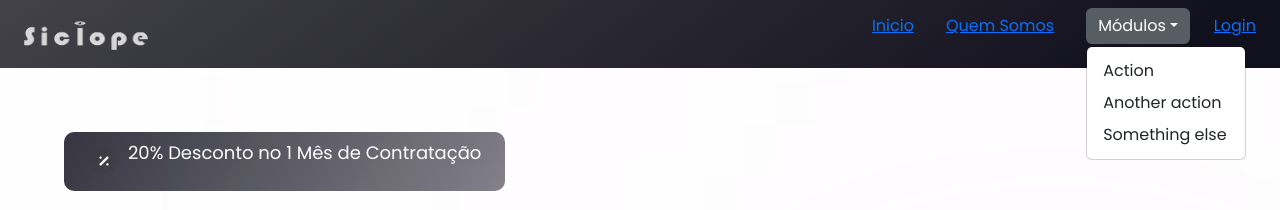
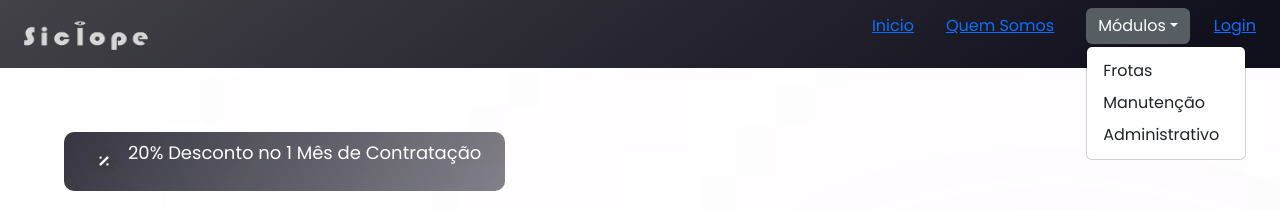
Before and after one commit to flavioepimentel/sciclop_website, a React (Vite) app: page /sciclop_website in a window 1280 px wide. Both pictures are taken after a click on the button "Módulos". Shown: the top 210 px of the page. Built offline with nearby package versions, Linux system fonts and the light colour scheme.

Commit message:
feat: :sparkles: Add dropdown button on navbar

```diff
--- a/src/Layout/components/DropdownComponent.jsx
+++ b/src/Layout/components/DropdownComponent.jsx
@@ -1,14 +1,20 @@
 import Dropdown from 'react-bootstrap/Dropdown';
 import DropdownButton from 'react-bootstrap/DropdownButton';
 import "../style.css"
+import {dropdownLinks} from '../../constants/index'
 
 const DropdownComponent= () => {
   return (
-    <DropdownButton variant="secondary" title="Módulos">
-      <Dropdown.Item href="#/action-1">Action</Dropdown.Item>
-      <Dropdown.Item href="#/action-2">Another action</Dropdown.Item>
-      <Dropdown.Item href="#/action-3">Something else</Dropdown.Item>
-    </DropdownButton>
+      <DropdownButton variant="secondary" title="Módulos">
+      { dropdownLinks.map((item) => {
+      const { id, title } = item;
+      return (
+        <Dropdown.Item key={item.id} href={`modulos/#${item.title}`}>
+          {item.title}
+          </Dropdown.Item>
+        );
+      })}
+      </DropdownButton>
   );
 }
 
--- a/src/constants/index.js
+++ b/src/constants/index.js
@@ -8,18 +8,11 @@ export const navLinks = [
   { // Quem somos, A quem serve, como funcioa
     id: "About",
     title: "Quem Somos",
-  },
-  // { // Quem somos, A quem serve, como funcioa
-  //   id: "https://frotas-erp.bubbleapps.io/version-test/",
-  //   title: "Login",
-  // },
+  }
 ];
 
 export const dropdownLinks = [
-  { // Quem somos, A quem serve, como funcioa
-    id: "modulos",
-    title: "Módulos",
-    dropdown:[{ // Veículos, posto, abastecimento, Lubrificação, laboratório, ofcina
+  {// Veículos, posto, abastecimento, Lubrificação, laboratório, ofcina
     id: "fleet",
     title: "Frotas",
   },
@@ -30,7 +23,6 @@ export const dropdownLinks = [
   { // Administração, compras, almoxarifado, Custos operacionais e controles
     id: "financial",
     title: "Administrativo",
-    }]
   }
 ]
 
```
Lines whose indentation alone changed are shown as unchanged.
